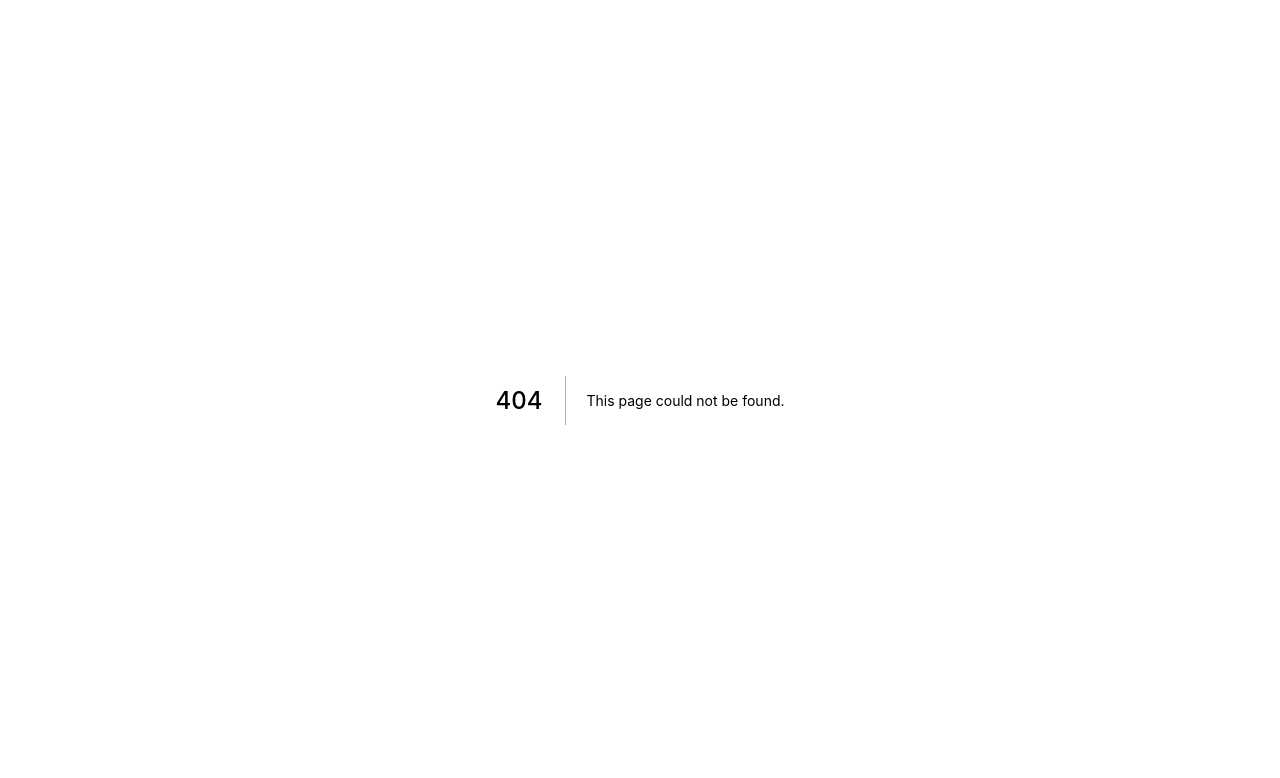
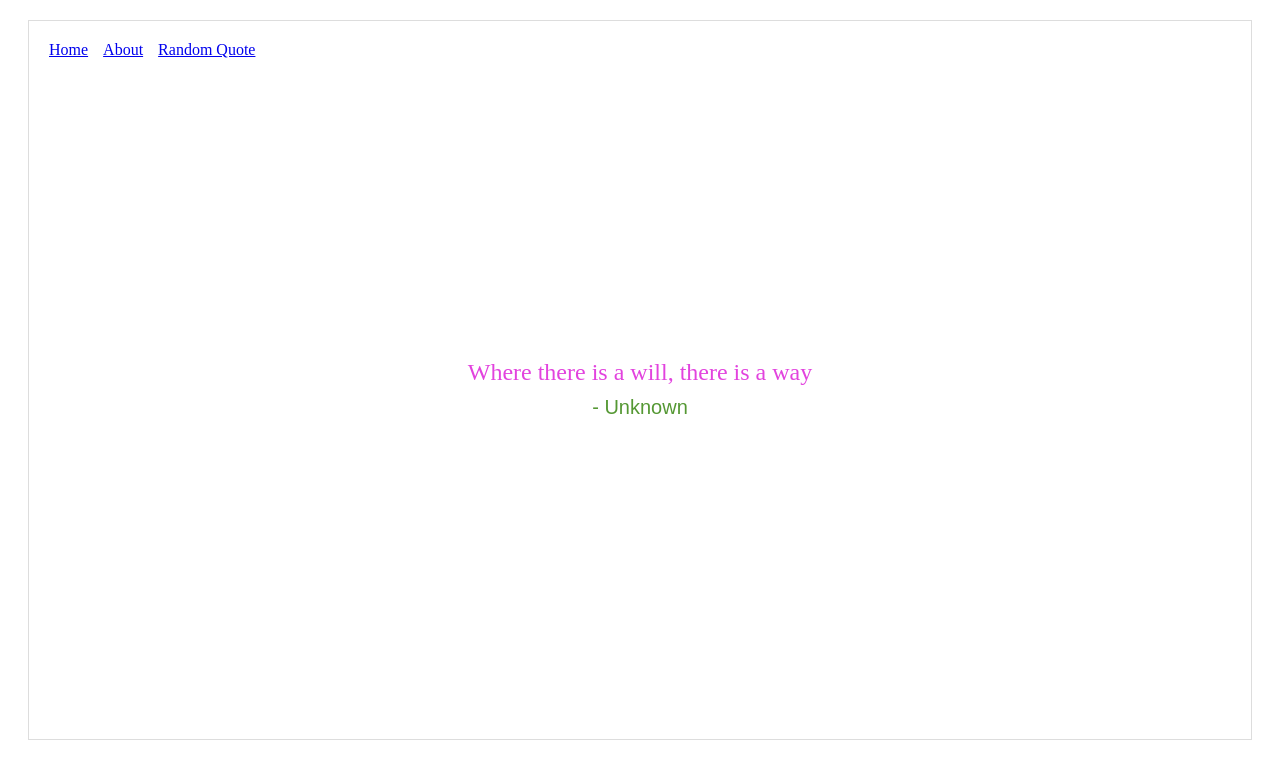
Before and after one commit to tometo-dev/hello-next, a Next.js app: page /quote in a window 1280 px wide. Before the commit this address had no page. Shown: the top 778 px of the page. Built offline with nearby package versions, Linux system fonts and the light colour scheme.

Commit message:
added random quotes page

```diff
--- a/components/Header.js
+++ b/components/Header.js
@@ -12,6 +12,9 @@ const Header = () => (
     <Link href="/about">
       <a style={linkStyle}>About</a>
     </Link>
+    <Link href="/quote">
+      <a style={linkStyle}>Random Quote</a>
+    </Link>
   </div>
 )
 
--- a/package.json
+++ b/package.json
@@ -12,6 +12,7 @@
     "isomorphic-unfetch": "^3.0.0",
     "next": "^9.2.1",
     "react": "^16.12.0",
-    "react-dom": "^16.12.0"
+    "react-dom": "^16.12.0",
+    "swr": "^0.1.17"
   }
 }
--- /dev/null
+++ b/pages/api/randomQuote.js
@@ -0,0 +1,17 @@
+import allQuotes from "../../quotes.json"
+
+export default (req, res) => {
+  const { author } = req.query
+  let quotes = allQuotes
+
+  if (author) {
+    quotes = quotes.filter(quote => quote.author.toLowerCase().includes(author.toLowerCase()))
+  }
+
+  if (!quotes.length) {
+    quotes = allQuotes.filter(quote => quote.author.toLowerCase() === "unknown")
+  }
+
+  const quote = quotes[Math.floor(Math.random() * quotes.length)]
+  res.status(200).json(quote)
+}
--- /dev/null
+++ b/pages/quote.js
@@ -0,0 +1,49 @@
+import { useRouter } from "next/router"
+import useSWR from "swr"
+import Layout from "../components/MyLayout"
+
+const fetcher = url => (fetch(url).then(r => r.json()))
+
+export default () => {
+  const { query } = useRouter()
+  const { data, error } = useSWR(`/api/randomQuote${query.author ? "?author=" + query.author : ""}`, fetcher)
+
+  const author = data?.author
+  let quote = data?.quote
+
+  if (!data) quote = "Loading..."
+  if (error) quote = "Failed to fetch the quote."
+
+  return (
+    <Layout>
+      <main className="center">
+        <div className="quote">{quote}</div>
+        {author && <span className="author">- {author}</span>}
+
+        <style jsx>
+          {
+            `
+          main {
+            width: 90%;
+            max-width: 900px;
+            margin: 300px auto;
+            text-align: center;
+          }
+          .quote {
+            font-family: cursive;
+            color: #e243de;
+            font-size: 24px;
+            padding-bottom: 10px;
+          }
+          .author {
+            font-family: sans-serif;
+            color: #559834;
+            font-size: 20px;
+          }
+        `
+          }
+        </style>
+      </main>
+    </Layout>
+  )
+}
--- /dev/null
+++ b/quotes.json
@@ -0,0 +1,22 @@
+[
+  {
+    "quote": "Write tests, not too many, mostly integration",
+    "author": "Guillermo Rauch"
+  },
+  {
+    "quote": "The future is serverless",
+    "author": "Guillermo Rauch"
+  },
+  {
+    "quote": "Where there is a will, there is a way",
+    "author": "Unknown"
+  },
+  {
+    "quote": "You Learn More From Failure Than From Success. Don’t Let It Stop You. Failure Builds Character.",
+    "author": "Unknown"
+  },
+  {
+    "quote": "Every passing moment, we are nearing death and a new Javascript framework",
+    "author": "Amandeep Singh"
+  }
+]
```
